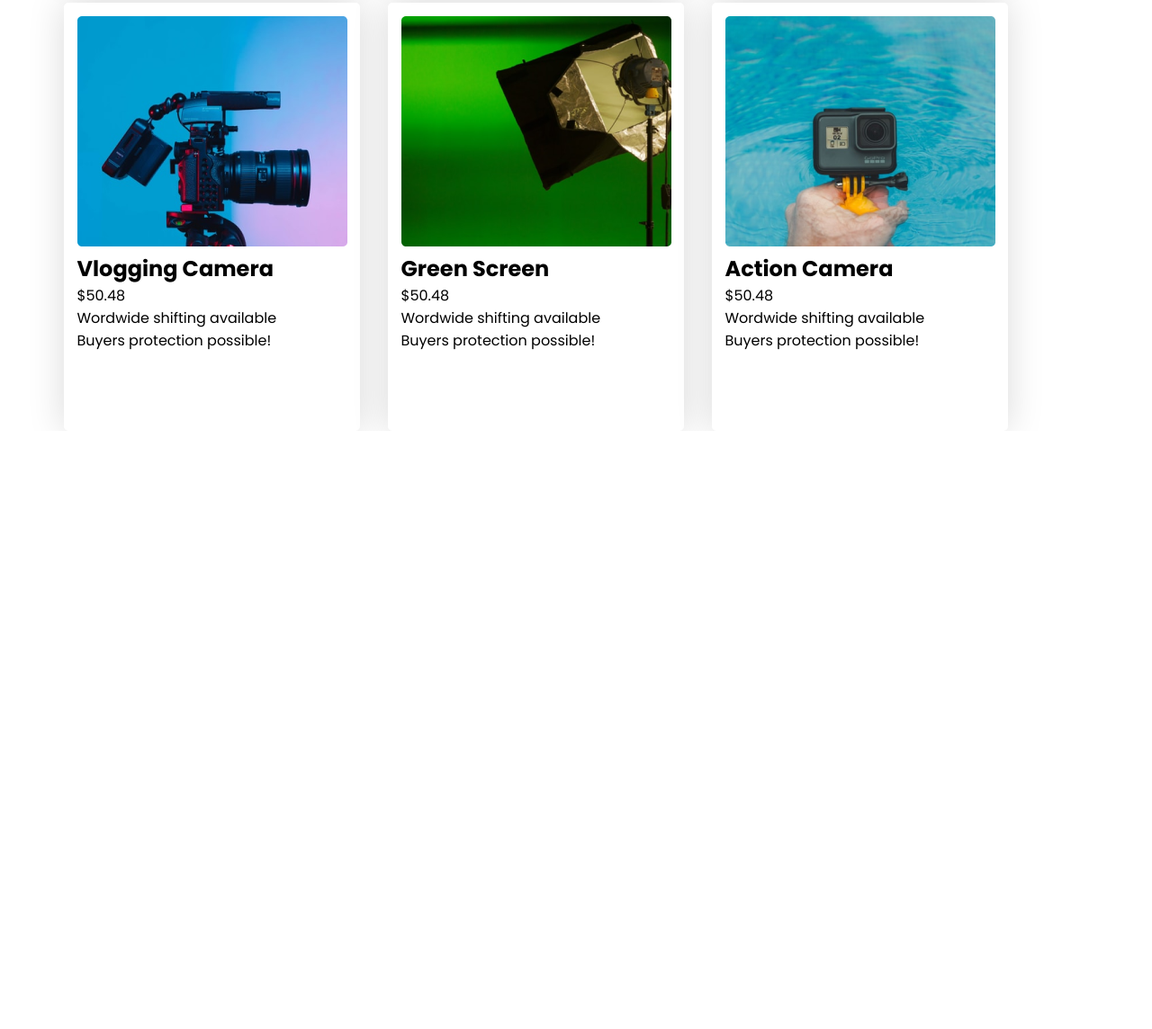
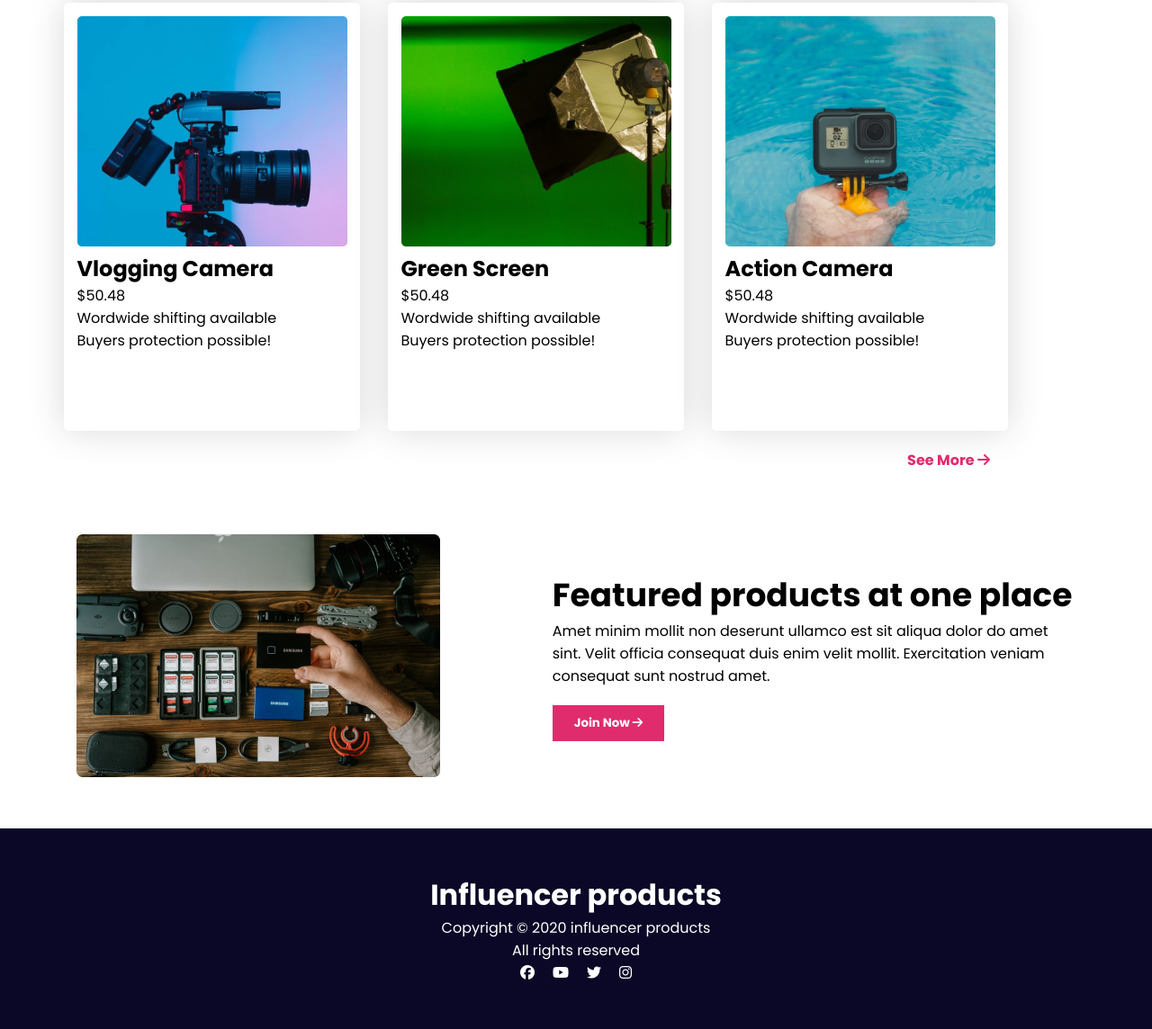
Before and after one commit to imtiaz-al-kabir/influencer-gear, a plain HTML site: page index.html in a window 1280 px wide. Shown: the part 1911-3055 px from the top of the page at 90% size. Before the commit the page ends 2390 px from the top, so only its background shows below. Drawn offline with Linux system fonts and the light colour scheme.

Commit message:
footer section done

```diff
--- a/index.html
+++ b/index.html
@@ -157,7 +157,52 @@
             </p>
           </div>
         </div>
+        <div class="see-more">
+          <h4>See More <i class="fa-solid fa-arrow-right"></i></h4>
+        </div>
+      </section>
+
+      <!-- featured section  -->
+
+      <section class="featured">
+        <div class="feature-img">
+          <img src="./images/gear.png" alt="" />
+        </div>
+        <div class="feature-content">
+          <h1>Featured products at one place</h1>
+          <p>
+            Amet minim mollit non deserunt ullamco est sit aliqua dolor do amet
+            sint. Velit officia consequat duis enim velit mollit. Exercitation
+            veniam consequat sunt nostrud amet.
+          </p>
+          <button class="btn">
+            Join Now <i class="fa-solid fa-arrow-right"></i>
+          </button>
+        </div>
       </section>
     </main>
+    <footer>
+      <div class="footer">
+        <h1>Influencer products</h1>
+        <p>
+          Copyright © 2020 influencer products <br />
+          All rights reserved
+        </p>
+        <div class="link-container">
+          <div>
+            <a href=""><i class="fa-brands fa-facebook"></i></a>
+          </div>
+          <div>
+            <a href=""><i class="fa-brands fa-youtube"></i></a>
+          </div>
+          <div>
+            <a href=""><i class="fa-brands fa-twitter"></i></a>
+          </div>
+          <div>
+            <a href=""><i class="fa-brands fa-instagram"></i></a>
+          </div>
+        </div>
+      </div>
+    </footer>
   </body>
 </html>
--- a/style.css
+++ b/style.css
@@ -108,7 +108,53 @@ main {
   justify-items: center;
   align-items: center;
 }
+.see-more {
+  display: flex;
+  justify-content: flex-end;
+  padding: 20px;
+  color: #e02c6d;
+}
 
+/* featured section  */
+
+.featured {
+  max-width: 1110px;
+  display: flex;
+  gap: 50px;
+  /* padding: 0 25px; */
+  margin: 50px auto;
+}
+.feature-img {
+  width: 100%;
+}
+.feature-content {
+  margin-top: 40px;
+  text-align: start;
+}
+.feature-content h1 {
+  font-size: 2.25rem;
+  font-weight: 700;
+}
+.feature-content button {
+  border-radius: 0;
+}
+
+.footer {
+  text-align: center;
+  background-color: #0a0826;
+  color: white;
+  padding: 50px 0;
+  margin-top: 50px;
+}
+.link-container {
+  display: flex;
+  justify-content: space-between;
+  justify-content: center;
+  gap: 20px;
+}
+.link-container a {
+  color: white;
+}
 @media screen and (max-width: 576px) {
   .navbar,
   .nav-container {
@@ -118,10 +164,21 @@ main {
     flex-wrap: wrap;
     padding: 20px;
   }
-  .hero {
+  .hero,
+  .featured {
     flex-direction: column-reverse;
+    padding: 20px;
   }
   .cards {
     grid-template-columns: 1fr;
   }
+  .footer {
+    width: 100%;
+  }
+  .feature-content {
+    padding: 20px;
+  }
+  .navbar {
+    text-align: center;
+  }
 }
```
Also changed, not shown: icon/icon-star.png (added).
